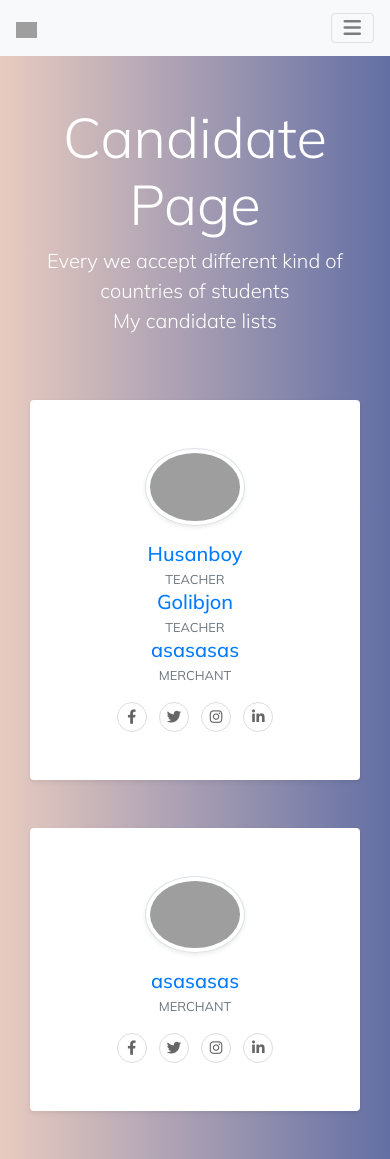
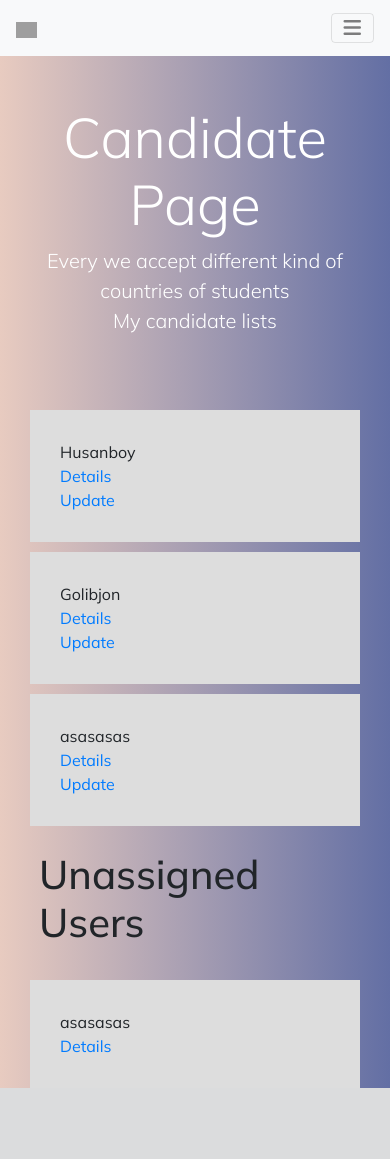
Before and after one commit to hwandev12/magestic_center, a Django app: page /candidate/ in a window 390 px wide. After the commit the page ends 1088 px from the top, so only its background shows below. Run offline with Django 4.2, Linux system fonts and the light colour scheme; a user stored in the database is signed in; data comes from the database, SQL or seed files in the repository; both versions use the stored data as it was after the commit; parts of the project's set-up code (start-up, migrations or seed data) failed here and were passed over; some libraries are stand-ins or nearby versions; grey boxes are pictures that could not be loaded.

Commit message:
background

```diff
--- a/templates/pages/candidates.html
+++ b/templates/pages/candidates.html
@@ -5,6 +5,11 @@
     background: -webkit-linear-gradient(to right, #e8cbc0, #636fa4);
     background: linear-gradient(to right, #e8cbc0, #636fa4);
     min-height: 100vh;
+  }
+  .work {
+    padding: 30px;
+    background-color: #ddd;
+    margin-top: 10px;
   }
 
   .social-link {
@@ -44,79 +49,25 @@
 <!-- End -->
 
 <div class="container">
-  <div class="row text-center">
-    <!-- Team item -->
-    <div class="col-xl-3 col-sm-6 mb-5">
-      <div class="bg-white rounded shadow-sm py-5 px-4">
-        <img
-          src="https://bootstrapious.com/i/snippets/sn-team/teacher-4.jpg"
-          alt=""
-          width="100"
-          class="img-fluid rounded-circle mb-3 img-thumbnail shadow-sm"
-        />
   {% for candidate in candid %}
-        <h5 class="mb-0">
-          <a class="name" href="{% url 'candidate:details' candidate.pk %}"
-            >{{ candidate.name }}</a
-          >
-        </h5>
-        <span class="small text-uppercase text-muted">{{ candidate.job }}</span>
+   <div class="d-block work">
+    {{ candidate.name }}
+    <a class="d-block" href="{% url 'candidate:details' candidate.pk %}">Details</a>
+    <a class="d-block" href="{% url 'candidate:update' candidate.pk %}">Update</a>
+   </div>
   {% endfor %}
-        <ul class="social mb-0 list-inline mt-3">
-          <li class="list-inline-item">
-            <a href="#" class="social-link"><i class="fa fa-facebook-f"></i></a>
-          </li>
-          <li class="list-inline-item">
-            <a href="#" class="social-link"><i class="fa fa-twitter"></i></a>
-          </li>
-          <li class="list-inline-item">
-            <a href="#" class="social-link"><i class="fa fa-instagram"></i></a>
-          </li>
-          <li class="list-inline-item">
-            <a href="#" class="social-link"><i class="fa fa-linkedin"></i></a>
-          </li>
-        </ul>
-      </div>
 </div>
 
-    <!-- End here -->
-
 {% if unassigned_candidates.exists %}
-    <div class="col-xl-3 col-sm-6 mb-5">
-      <div class="bg-white rounded shadow-sm py-5 px-4">
-        <img
-        src="https://bootstrapious.com/i/snippets/sn-team/teacher-4.jpg"
-        alt=""
-        width="100"
-        class="img-fluid rounded-circle mb-3 img-thumbnail shadow-sm"
-        />
-        {% for can in unassigned_candidates %}
-        <h5 class="mb-0">
-          <a class="name" href="{% url 'candidate:details' can.pk %}"
-            >{{ can.name }}</a
-          >
-        </h5>
-        <span class="small text-uppercase text-muted">{{ can.job }}</span>
-        <ul class="social mb-0 list-inline mt-3">
-          <li class="list-inline-item">
-            <a href="#" class="social-link"><i class="fa fa-facebook-f"></i></a>
-          </li>
-          <li class="list-inline-item">
-            <a href="#" class="social-link"><i class="fa fa-twitter"></i></a>
-          </li>
-          <li class="list-inline-item">
-            <a href="#" class="social-link"><i class="fa fa-instagram"></i></a>
-          </li>
-          <li class="list-inline-item">
-            <a href="#" class="social-link"><i class="fa fa-linkedin"></i></a>
-          </li>
-        </ul>
+<h1 class="p-4">Unassigned Users</h1>
+<div class="container">
+  {% for candidate in unassigned_candidates %}
+   <div class="d-block work">
+    {{ candidate.name }}
+    <a class="d-block" href="{% url 'candidate:assign_agent' candidate.pk %}">Details</a>
+   </div>
   {% endfor %}
 </div>
-    </div>
 {% endif %}
-    <!-- End -->
-  </div>
-</div>
 
 {% endblock content %}
```
Also changed, not shown: db.sqlite3. Lines whose indentation alone changed are shown as unchanged.
